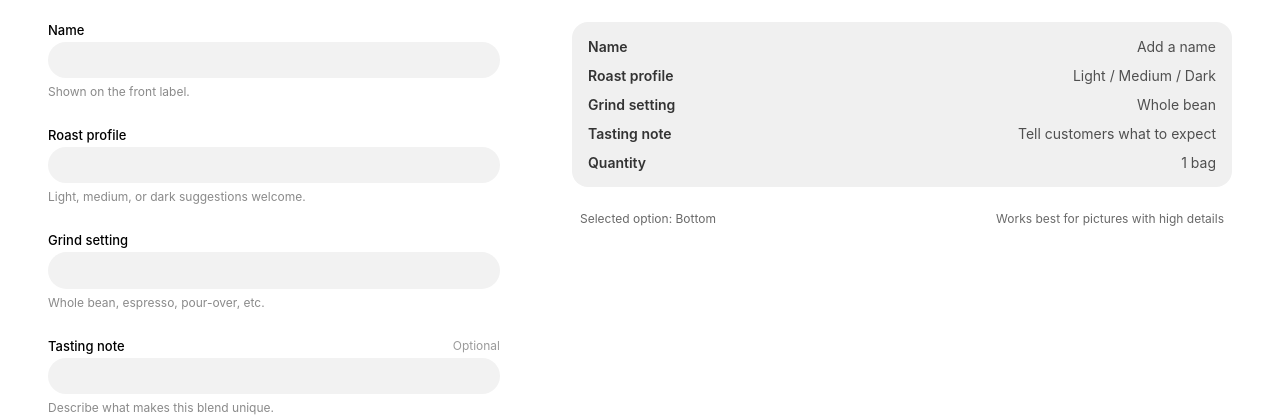
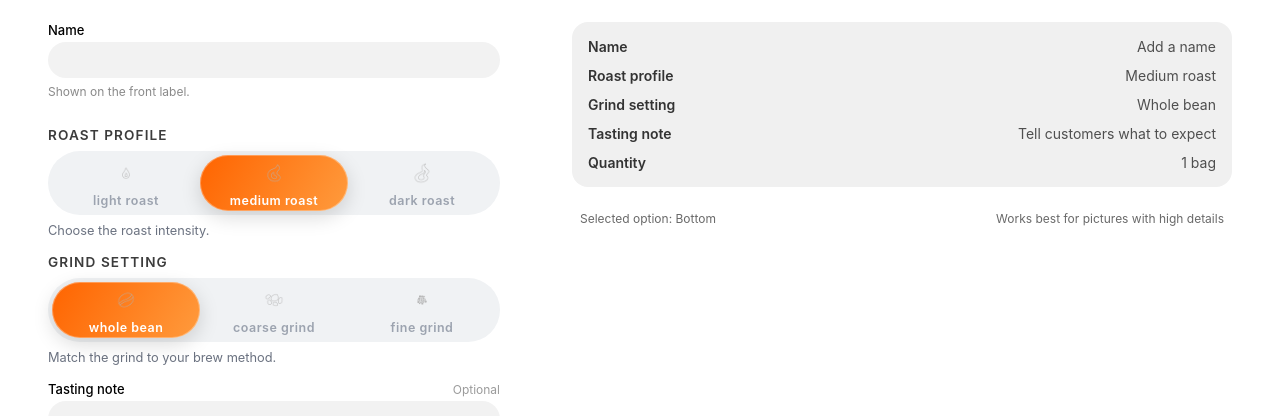
Before and after one commit to EZPZCOFFEE/ezpz.coffee, a Next.js app: page / in a window 1280 px wide. Shown: the part 142-558 px from the top of the page. Built offline with nearby package versions, Linux system fonts and the light colour scheme; no server answers; what @shopify/hydrogen-react would draw is missing.

Commit message:
Integrate in form, needs cleanup later

```diff
--- a/app/page.tsx
+++ b/app/page.tsx
@@ -1,23 +1,64 @@
 "use client";
 
 import { zodResolver } from "@hookform/resolvers/zod";
-import { useState } from "react";
+import Image, { type StaticImageData } from "next/image";
+import { type ReactNode, useState } from "react";
 import { FormProvider, SubmitHandler, useForm } from "react-hook-form";
 import { z } from "zod";
 
 import NumberInput from "@/components/form/NumberInput";
+import OptionsInput from "@/components/form/OptionsInput";
 import TextInput from "@/components/form/TextInput";
 import Button from "@/components/shared/Button";
+import beanGrindIcon from "@/public/grind/bean.png";
+import coarseGrindIcon from "@/public/grind/coarse.png";
+import fineGrindIcon from "@/public/grind/fine.png";
+import darkRoastIcon from "@/public/roast/dark.png";
+import lightRoastIcon from "@/public/roast/light.png";
+import mediumRoastIcon from "@/public/roast/medium.png";
 
 import styles from "./styles.module.scss";
+
+const roastValues = ["light", "medium", "dark"] as const;
+type RoastValue = (typeof roastValues)[number];
+
+const grindValues = ["bean", "coarse", "fine"] as const;
+type GrindValue = (typeof grindValues)[number];
+
+interface OptionDefinition<TValue extends string> {
+  value: TValue;
+  label: string;
+  icon: ReactNode;
+}
+
+const createOptionIcon = (src: StaticImageData, alt: string) => (
+  <Image src={src} alt={alt} width={28} height={28} />
+);
+
+const roastOptions: readonly OptionDefinition<RoastValue>[] = [
+  { value: "light", label: "Light roast", icon: createOptionIcon(lightRoastIcon, "Light roast") },
+  { value: "medium", label: "Medium roast", icon: createOptionIcon(mediumRoastIcon, "Medium roast") },
+  { value: "dark", label: "Dark roast", icon: createOptionIcon(darkRoastIcon, "Dark roast") },
+];
+
+const grindOptions: readonly OptionDefinition<GrindValue>[] = [
+  { value: "bean", label: "Whole bean", icon: createOptionIcon(beanGrindIcon, "Whole bean") },
+  { value: "coarse", label: "Coarse grind", icon: createOptionIcon(coarseGrindIcon, "Coarse grind") },
+  { value: "fine", label: "Fine grind", icon: createOptionIcon(fineGrindIcon, "Fine grind") },
+];
+
+const getOptionLabel = <TValue extends string>(
+  value: TValue | undefined,
+  options: readonly OptionDefinition<TValue>[]
+) => options.find((option) => option.value === value)?.label;
 
 const customizationFormSchema = z.object({
   customerName: z
     .string()
     .min(2, "Name must be at least 2 characters long")
     .max(50, "Name must be 50 characters or fewer"),
-  roastProfile: z.string().min(1, "Add a roast profile"),
-  grindSetting: z.string().min(1, "Add a grind setting"),
+  roastProfile: z.enum(roastValues, { message: "Select a roast profile" }),
+  grindSetting: z.enum(grindValues, { message: "Select a grind setting" }),
   tastingNote: z
     .string()
     .max(120, "Tasting note must be 120 characters or fewer")
@@ -41,8 +82,8 @@ const Home = () => {
     resolver: zodResolver(customizationFormSchema),
     defaultValues: {
       customerName: "",
-      roastProfile: "",
-      grindSetting: "",
+      roastProfile: "medium",
+      grindSetting: "bean",
       tastingNote: "",
       quantity: 1,
     },
@@ -50,6 +91,8 @@ const Home = () => {
   });
 
   const watchedValues = formMethods.watch();
+  const roastPreviewLabel = getOptionLabel(watchedValues.roastProfile, roastOptions);
+  const grindPreviewLabel = getOptionLabel(watchedValues.grindSetting, grindOptions);
 
   const onSubmit: SubmitHandler<CustomizationFormValues> = (values) => {
     setStatusMessage(
@@ -68,15 +111,17 @@ const Home = () => {
         <FormProvider {...formMethods}>
           <form className={styles.panelForm} onSubmit={(event) => void handleFormSubmit(event)} noValidate>
             <TextInput name="customerName" label="Name" helperText="Shown on the front label." />
-            <TextInput
+            <OptionsInput
               name="roastProfile"
               label="Roast profile"
-              helperText="Light, medium, or dark suggestions welcome."
+              helperText="Choose the roast intensity."
+              options={roastOptions}
             />
-            <TextInput
+            <OptionsInput
               name="grindSetting"
               label="Grind setting"
-              helperText="Whole bean, espresso, pour-over, etc."
+              helperText="Match the grind to your brew method."
+              options={grindOptions}
             />
             <TextInput
               name="tastingNote"
@@ -115,13 +160,13 @@ const Home = () => {
             <li>
               <span className={styles.previewLabel}>Roast profile</span>
               <span className={styles.previewValue}>
-                {formatPreviewValue(watchedValues.roastProfile, "Light / Medium / Dark")}
+                {formatPreviewValue(roastPreviewLabel, "Select a roast profile")}
               </span>
             </li>
             <li>
               <span className={styles.previewLabel}>Grind setting</span>
               <span className={styles.previewValue}>
-                {formatPreviewValue(watchedValues.grindSetting, "Whole bean")}
+                {formatPreviewValue(grindPreviewLabel, "Select a grind setting")}
               </span>
             </li>
             <li>
--- a/components/shared/OptionsInput/index.tsx
+++ b/components/form/OptionsInput/index.tsx
@@ -4,7 +4,7 @@ import { Field, RadioGroup } from "@ark-ui/react";
 import type { RadioGroupValueChangeDetails, UseFieldContext } from "@ark-ui/react";
 import classNames from "classnames";
 import { motion } from "framer-motion";
-import type { ReactElement } from "react";
+import type { ReactNode } from "react";
 import { Controller, useFormContext } from "react-hook-form";
 
 import styles from "./styles.module.scss";
@@ -14,12 +14,12 @@ const INDICATOR_OFFSET = 4;
 interface Option {
   value: string;
   label: string;
-  icon: ReactElement<SVGSVGElement>;
+  icon: ReactNode;
 }
 
 interface OptionsInputProps {
   name: string;
-  options: Option[];
+  options: readonly Option[];
   label?: string;
   helperText?: string;
   className?: string;
@@ -83,7 +83,9 @@ const OptionsInput: React.FC<OptionsInputProps> = ({ name, label, helperText, op
                           <span className={styles.iconWrapper} aria-hidden="true">
                             {option.icon}
                           </span>
-                          <RadioGroup.ItemText className={styles.optionLabel}>{option.label}</RadioGroup.ItemText>
+                          <RadioGroup.ItemText className={styles.optionLabel}>
+                            {option.label}
+                          </RadioGroup.ItemText>
                         </RadioGroup.Item>
                       );
                     })}
@@ -92,7 +94,9 @@ const OptionsInput: React.FC<OptionsInputProps> = ({ name, label, helperText, op
               )}
             </Field.Context>
 
-            {helperText && !fieldState.error && <Field.HelperText className={styles.helper}>{helperText}</Field.HelperText>}
+            {helperText && !fieldState.error && (
+              <Field.HelperText className={styles.helper}>{helperText}</Field.HelperText>
+            )}
             {fieldState.error?.message && (
               <Field.ErrorText className={styles.error}>{fieldState.error.message}</Field.ErrorText>
             )}
--- a/components/shared/OptionsInput/styles.module.scss
+++ b/components/form/OptionsInput/styles.module.scss
@@ -83,12 +83,14 @@
   justify-content: center;
   color: currentColor;
   transition: color 0.2s ease;
-  :global(svg) {
+  :global(svg),
+  :global(img) {
     width: 22px;
     height: 22px;
     display: block;
     fill: currentColor;
     stroke: currentColor;
+    object-fit: contain;
   }
 }
 
```
